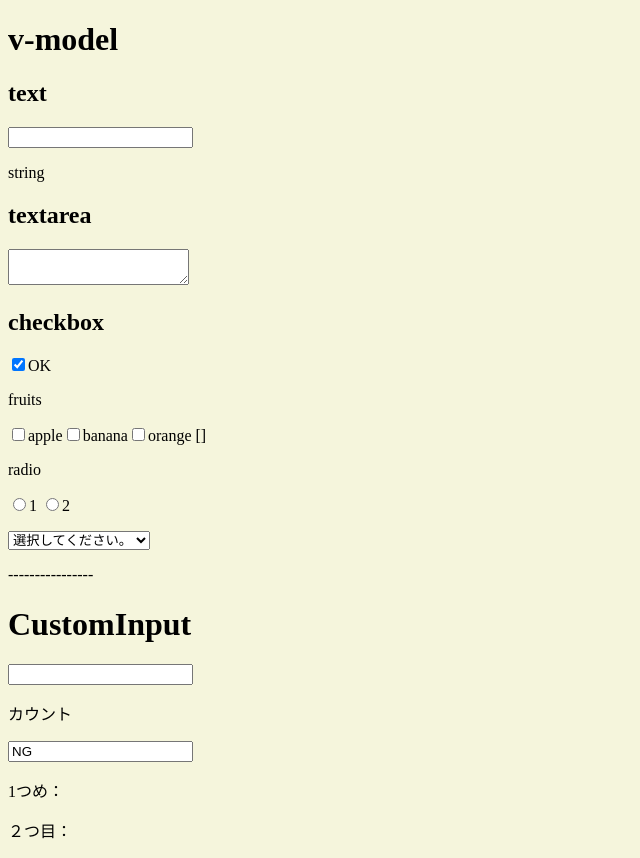
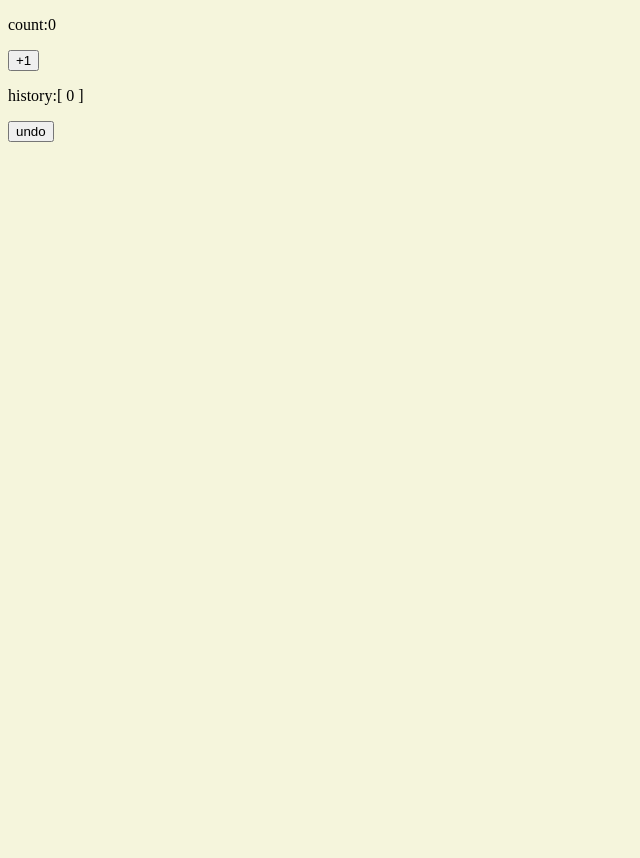
Before and after one commit to mushikakazuki/Vue-lesson, a Vue app: page / in a window 1280 px wide. Shown: the whole page, without its empty margins (0-640 px from the left). After the commit the page ends 800 px from the top, so only its background shows below. Built offline with nearby package versions, Linux system fonts and the light colour scheme; the HTML template or start-up script is replaced by a standard one.

Commit message:
Composition

```diff
--- a/src/App.vue
+++ b/src/App.vue
@@ -1,53 +1,14 @@
 <script setup>
 import { ref } from 'vue'
-import CustomInput from './components/CustomInput.vue'
-
-const inputText = ref('')
-const textarea = ref('')
-const check = ref('OK')
-const fruits = ref([])
-const radio = ref()
-const select = ref('')
-const UseInput = ref('')
-const title = ref()
+import { useRefLimit } from './composables/refLimit'
+const count = ref(0)
+const { history, undo } = useRefLimit(count, ref(4))
 </script>
 <template>
-  <h1>v-model</h1>
-  <h2>text</h2>
-  <input v-model.lazy.trim="inputText" type="text" />
-  <p>{{ typeof inputText }}</p>
-  <h2>textarea</h2>
-  <textarea v-model.trim="textarea"></textarea>
-  <p style="white-space: pre">{{ textarea }}</p>
-  <h2>checkbox</h2>
-  <input id="check" v-model="check" true-value="OK" false-value="NG" type="checkbox" />
-  <label for="check">{{ check }}</label>
-
-  <p>fruits</p>
-  <input id="apple" v-model="fruits" value="apple" type="checkbox" />
-  <label for="apple">apple</label>
-  <input id="banana" v-model="fruits" value="banana" type="checkbox" />
-  <label for="banana">banana</label>
-  <input id="orange" v-model="fruits" value="orange" type="checkbox" />
-  <label for="orange">orange</label>
-  {{ fruits }}
-
-  <p>radio</p>
-  <input v-model="radio" type="radio" value="1" />1
-  <input v-model="radio" type="radio" value="2" />2
-  <p>{{ rad }}</p>
-
-  <select v-model="select">
-    <option value="" disabled>選択してください。</option>
-    <option>A</option>
-    <option>B</option>
-    <option>C</option>
-  </select>
-  <p>{{ select }}</p>
-  <p>----------------</p>
-  <CustomInput v-model:new-title="title" v-model.upcase="UseInput" :count="'カウント'" />
-  <p>1つめ：{{ UseInput }}</p>
-  <p>２つ目：{{ title }}</p>
+  <p>count:{{ count }}</p>
+  <button @click="count++">+1</button>
+  <p>history:{{ history }}</p>
+  <button @click="undo">undo</button>
 </template>
 
 <style scoped>
--- /dev/null
+++ b/src/composables/historys.js
@@ -0,0 +1,16 @@
+import { ref, watchEffect } from 'vue'
+
+export const useRefhistory = (watch) => {
+  const history = ref([])
+
+  watchEffect(() => {
+    history.value.push(watch.value)
+  })
+  const undo = () => {
+    if (history.value.length !== 1) {
+      history.value.pop()
+      watch.value = history.value.pop()
+    }
+  }
+  return { history, undo }
+}
--- /dev/null
+++ b/src/composables/refLimit.js
@@ -0,0 +1,14 @@
+import { toValue, watchEffect } from 'vue'
+import { useRefhistory } from './historys'
+export function useRefLimit(item, capacity) {
+  const { history, undo } = useRefhistory(item)
+  watchEffect(() => {
+    if (history.value.length > toValue(capacity)) {
+      history.value.shift()
+    }
+  })
+  return {
+    history,
+    undo
+  }
+}
```
